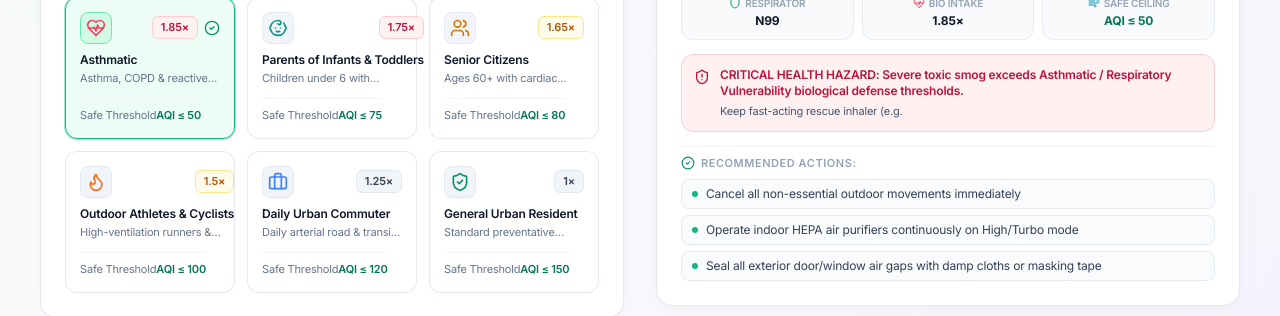
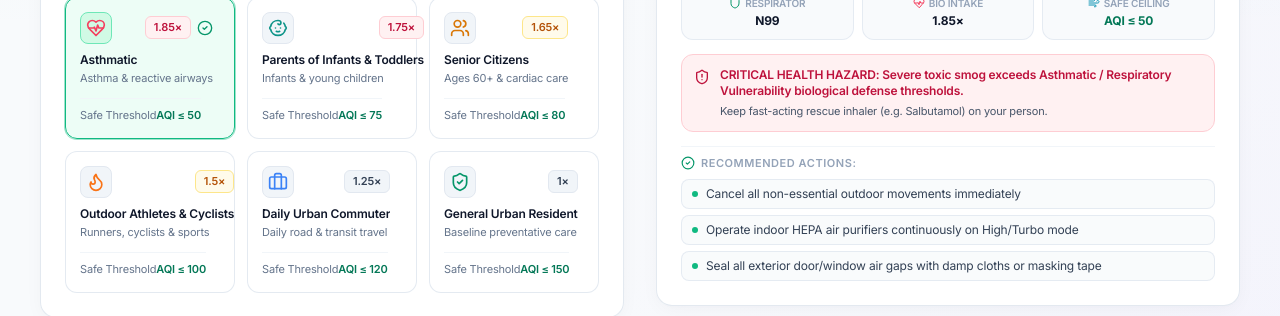
Before and after one commit to JaiPrakashVI/Urban-Air-Quality-Assistant, a React (Vite) app: page / in a window 1280 px wide. Shown: the part 1078-1394 px from the top of the page. Built offline with nearby package versions, Linux system fonts and the light colour scheme; no server answers.

Commit message:
fix(copy): ensure full medication reminder and compact persona card subtitles

```diff
--- a/src/components/dashboard/PersonaSwitcher.tsx
+++ b/src/components/dashboard/PersonaSwitcher.tsx
@@ -35,18 +35,18 @@ export const PersonaSwitcher: React.FC<PersonaSwitcherProps> = ({
   const getPersonaSubtitle = (id: string) => {
     switch (id) {
       case 'asthmatic':
-        return 'Asthma, COPD & reactive airways';
+        return 'Asthma & reactive airways';
       case 'infant_parent':
-        return 'Children under 6 with developing lungs';
+        return 'Infants & young children';
       case 'elderly':
-        return 'Ages 60+ with cardiac sensitivity';
+        return 'Ages 60+ & cardiac care';
       case 'outdoor_athlete':
-        return 'High-ventilation runners & cyclists';
+        return 'Runners, cyclists & sports';
       case 'commuter':
-        return 'Daily arterial road & transit exposure';
+        return 'Daily road & transit travel';
       case 'healthy_adult':
       default:
-        return 'Standard preventative wellness';
+        return 'Baseline preventative care';
     }
   };
 
--- a/src/components/dashboard/RiskScoreCard.tsx
+++ b/src/components/dashboard/RiskScoreCard.tsx
@@ -25,6 +25,19 @@ export const RiskScoreCard: React.FC<RiskScoreCardProps> = ({ assessment, person
   };
 
   const colors = getRiskColor(assessment.riskLevel);
+
+  const getShortReminder = (reminder: string) => {
+    if (reminder.includes('on your person.')) {
+      return 'Keep fast-acting rescue inhaler (e.g. Salbutamol) on your person.';
+    }
+    if (reminder.includes('than adults.')) {
+      return 'Infants breathe 3× more air per kg of body weight than adults.';
+    }
+    if (reminder.includes('early morning exposure.')) {
+      return 'Avoid early morning exposure due to cold smog inversions.';
+    }
+    return reminder;
+  };
 
   return (
     <section
@@ -102,7 +115,7 @@ export const RiskScoreCard: React.FC<RiskScoreCardProps> = ({ assessment, person
             </strong>
             {persona.specialMedicationReminder && (
               <span className="text-slate-600 dark:text-slate-300 block mt-1 text-[11px]">
-                {persona.specialMedicationReminder.split(/\.\s+/)[0]}.
+                {getShortReminder(persona.specialMedicationReminder)}
               </span>
             )}
           </div>
```
